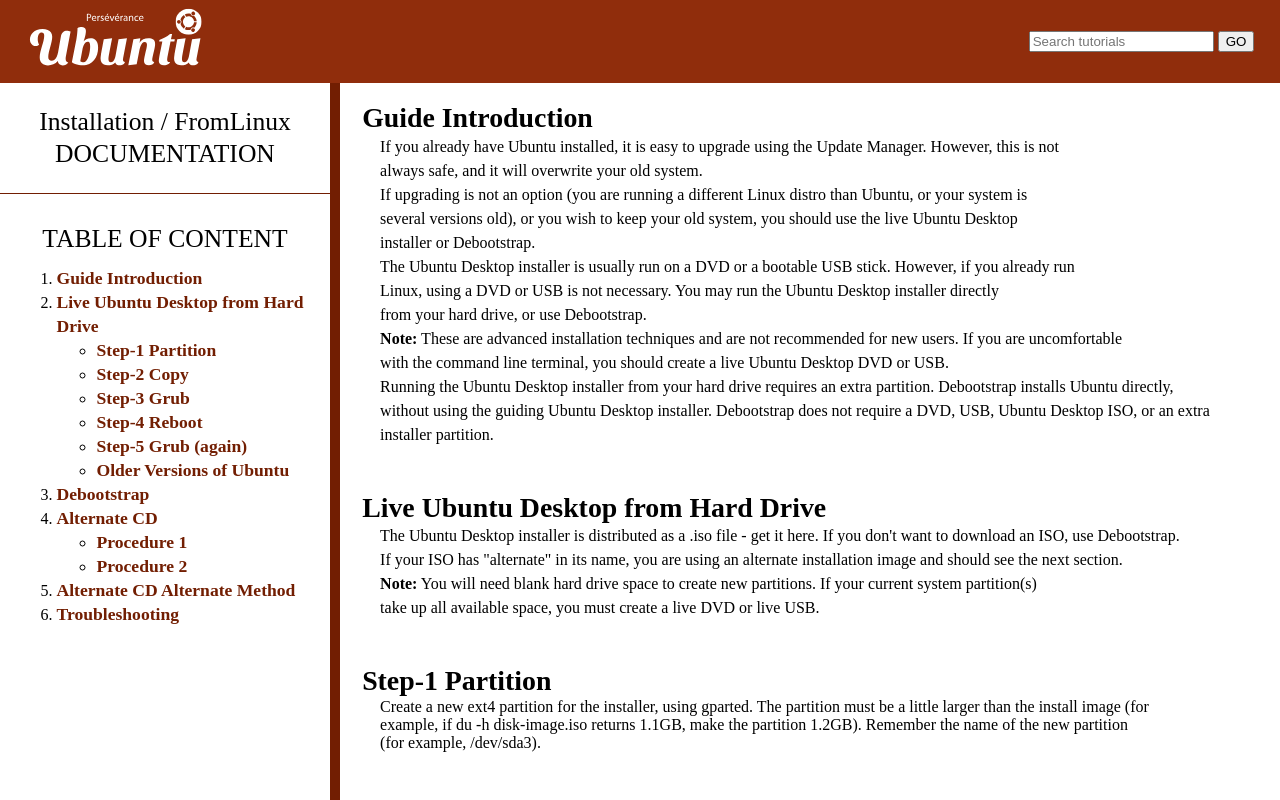
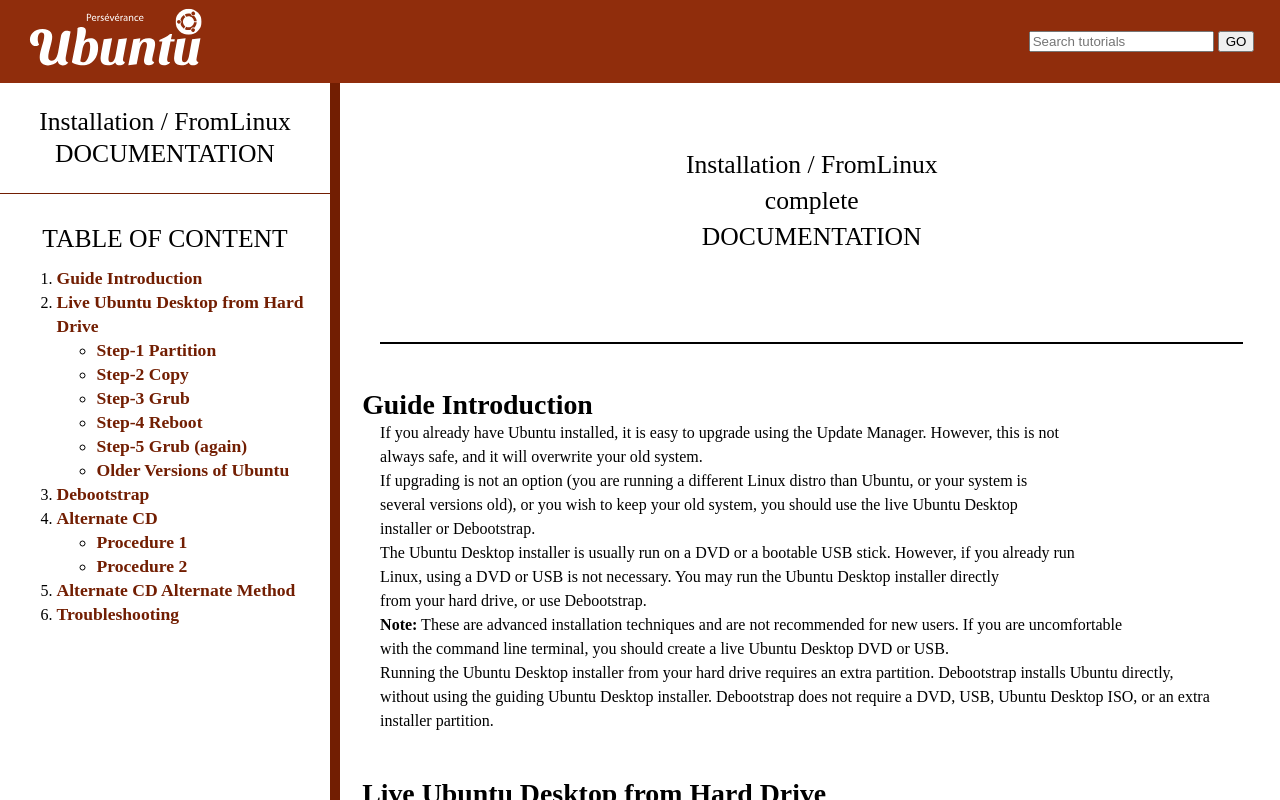
Before and after one commit to nsiloub/TechDocument, a plain HTML site: page index.html in a window 1280 px wide. Drawn offline with Linux system fonts and the light colour scheme.

Commit message:
Update index.css

```diff
--- a/index.css
+++ b/index.css
@@ -132,6 +132,31 @@
                 .back-to-top{
                     display: none;
                 }
+
+
+                #top{
+                    width:100%;
+                    padding: 5% 2%;
+                    display:flex;
+                    flex-direction: column;
+                    align-items: center;
+                }
+                #top h3{
+                    width: 100%;
+                    font-size: calc(1.2rem + 0.5vw);
+                    border-bottom: 2px solid;
+                    text-align: center;
+                    padding-bottom: 10%;
+                    line-height: calc(1.7rem + 0.7vw);
+                    font-weight: normal;
+                }
+                #top p{
+                    display: none;
+                }
+                .top-table{
+                    display: none;
+                }
+
             }
             /* HIDING THE <button> and #top on HIGHER screens END */
 
```
